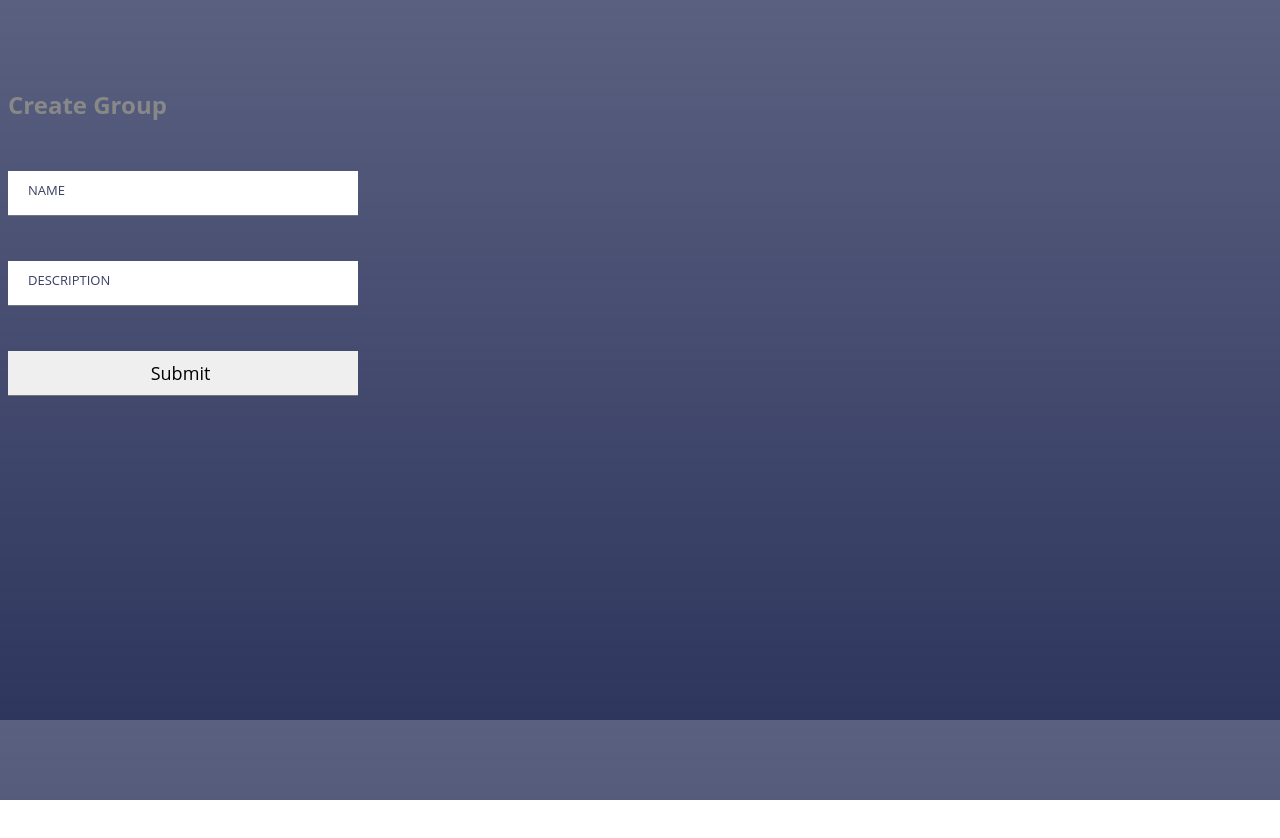
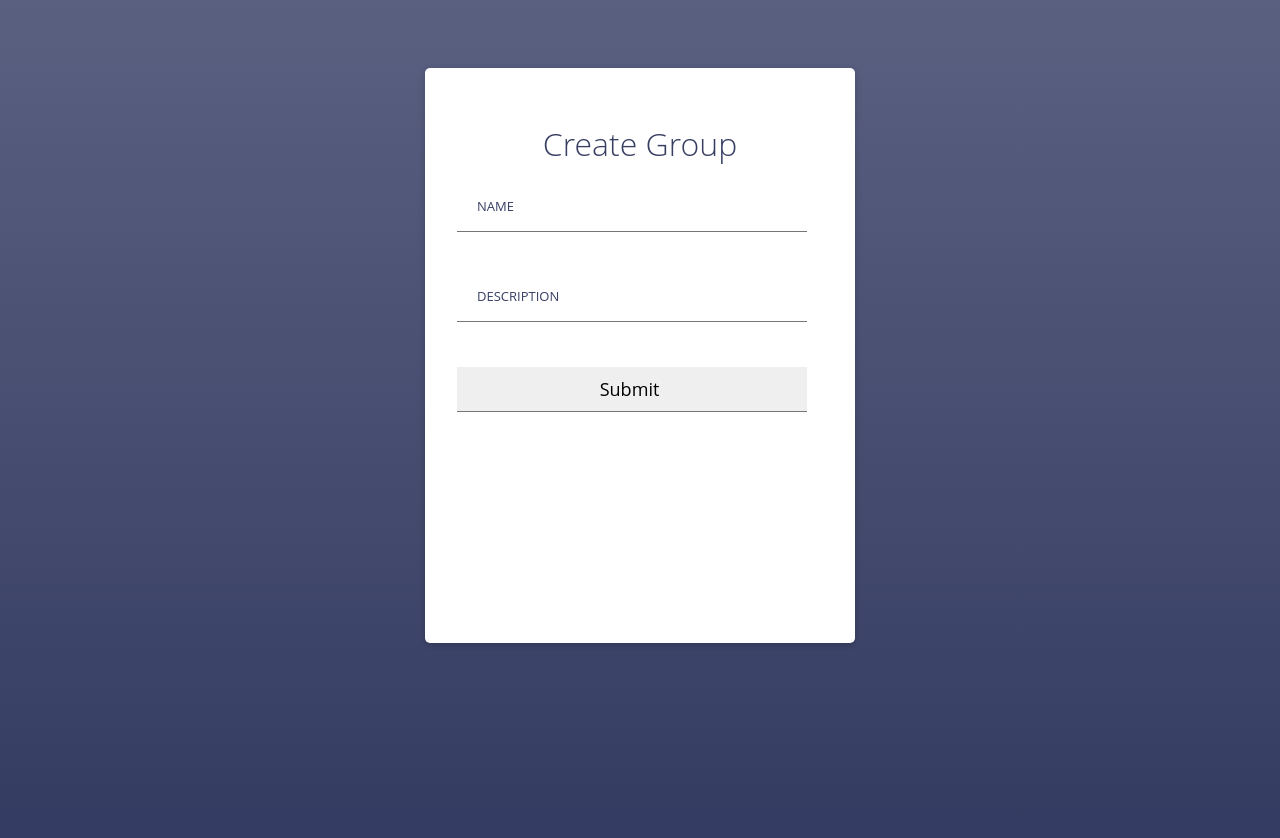
Before and after one commit to ljchen17/441Final_MeetingSchedule, a plain HTML site: page client/group-create.html in a window 1280 px wide. Before the commit the page ends 800 px from the top, so only its background shows below. Drawn offline with Linux system fonts and the light colour scheme.

Commit message:
Updating style of forms

```diff
--- a/client/group-create.html
+++ b/client/group-create.html
@@ -12,8 +12,8 @@
 <body>
 <!-- partial:index.partial.html -->
 <div class="container">
-
-  <h2>Create Group</h2>
+  <div class="frame new-frame">
+  <h1>Create Group</h1>
 
   <form id="form">
 
@@ -36,7 +36,7 @@
     </div>
 
   </form>
-
+</div>
 
 </div>
 <!-- partial -->
--- a/client/style.css
+++ b/client/style.css
@@ -34,6 +34,10 @@ background-size: cover;
   overflow: hidden;
   -webkit-transition: all .5s ease;
   transition: all .5s ease;
+}
+
+.new-frame {
+  padding:32px;
 }
 
 .frame-long {
```
Also changed, not shown: client/group-edit.html (+3 -2 lines), client/meeting-create.html (+3 -2 lines), client/meeting-edit.html (+3 -2 lines).
